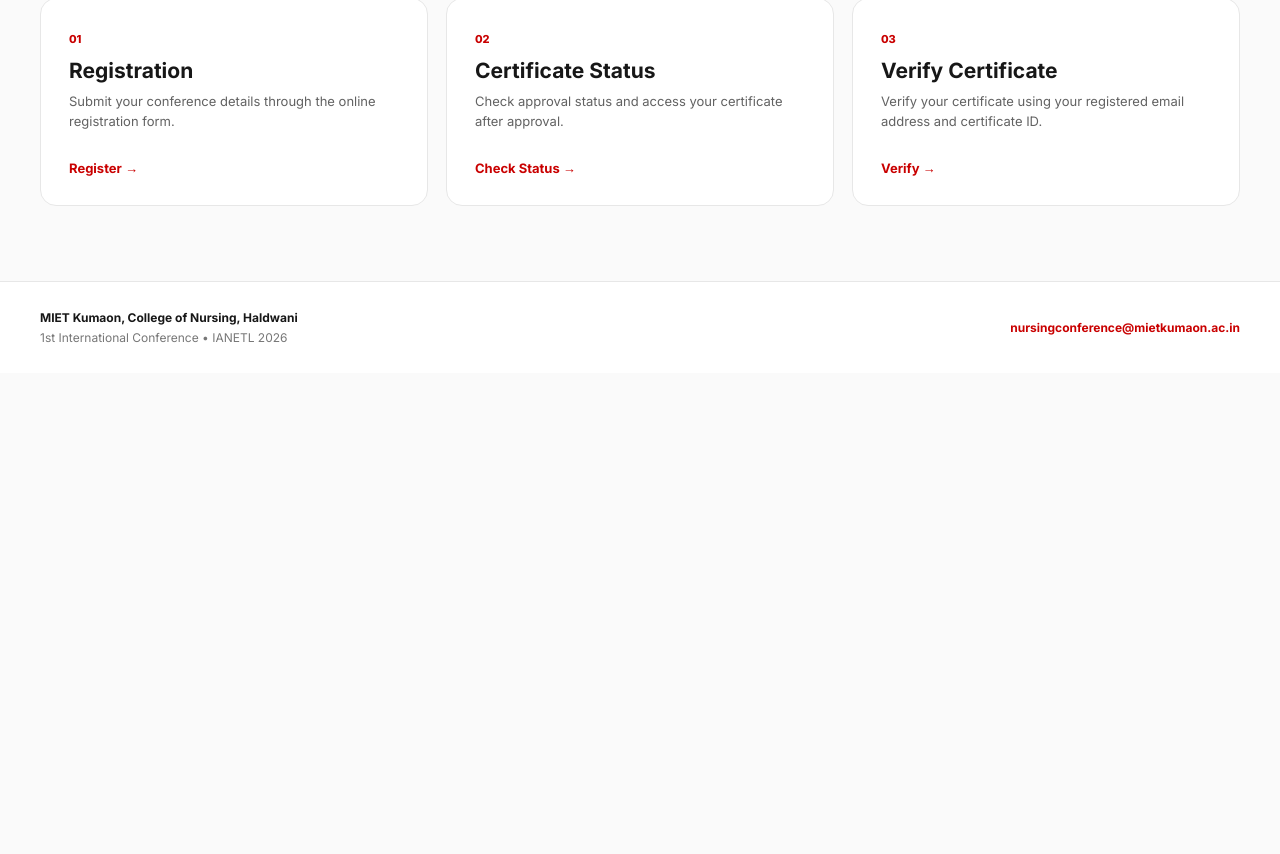
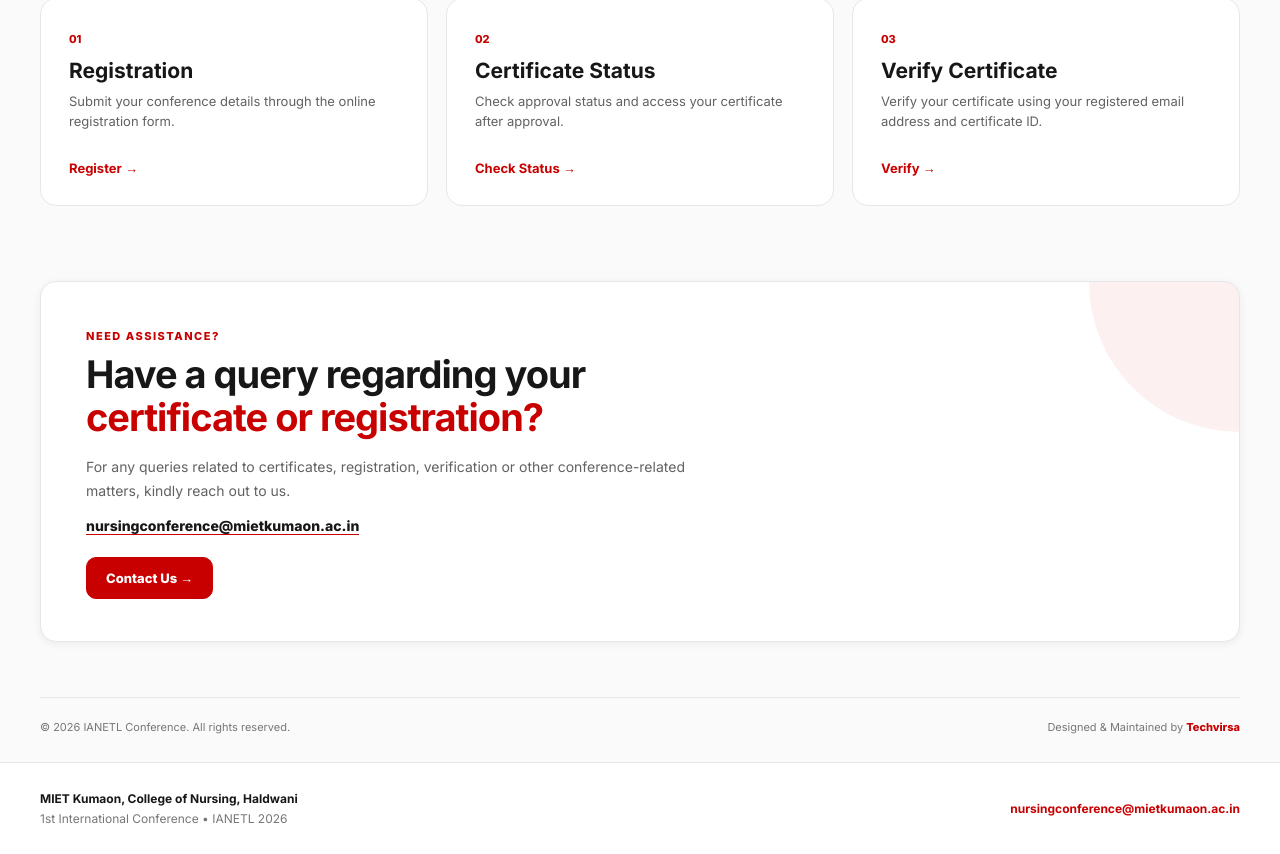
Before and after one commit to cssidhu0001/E-Certification-Portal_Client, a React (Vite) app: page / in a window 1280 px wide. Shown: the part 770-1624 px from the top of the page. Before the commit the page ends 1143 px from the top, so only its background shows below. Built offline with nearby package versions, Linux system fonts and the light colour scheme; no server answers.

Commit message:
Updated Home Page with contact us and desingned & maintained by

```diff
--- a/src/pages/Home.jsx
+++ b/src/pages/Home.jsx
@@ -76,7 +76,6 @@
           <strong>Check Status →</strong>
         </Link>
 
-        {/* MANUAL CERTIFICATE VERIFICATION */}
         <Link to="/verify" className={styles.card}>
           <span>03</span>
           <h2>Verify Certificate</h2>
@@ -87,6 +86,50 @@
           <strong>Verify →</strong>
         </Link>
       </section>
+
+      {/* QUERY / SUPPORT SECTION */}
+      <section className={styles.support}>
+        <div className={styles.supportContent}>
+          <span className={styles.supportLabel}>NEED ASSISTANCE?</span>
+
+          <h2>
+            Have a query regarding your
+            <span>certificate or registration?</span>
+          </h2>
+
+          <p>
+            For any queries related to certificates, registration, verification
+            or other conference-related matters, kindly reach out to us.
+          </p>
+
+          <a
+            href="mailto:nursingconference@mietkumaon.ac.in"
+            className={styles.email}
+          >
+            nursingconference@mietkumaon.ac.in
+          </a>
+
+          <Link to="/contact" className={styles.contactButton}>
+            Contact Us →
+          </Link>
+        </div>
+      </section>
+
+      {/* FOOTER CREDIT */}
+      <footer className={styles.footer}>
+        <span>© 2026 IANETL Conference. All rights reserved.</span>
+
+        <span className={styles.credit}>
+          Designed &amp; Maintained by{" "}
+          <a
+            href="https://charanjeetsinghsidhu.vercel.app/"
+            target="_blank"
+            rel="noopener noreferrer"
+          >
+            Techvirsa
+          </a>
+        </span>
+      </footer>
     </PageShell>
   );
 }
--- a/src/pages/Home.module.css
+++ b/src/pages/Home.module.css
@@ -171,6 +171,141 @@
   font-size: 13px;
 }
 
+
+/* =========================================
+   SUPPORT / QUERY SECTION
+   ========================================= */
+
+.support {
+  width: min(var(--container), calc(100% - 40px));
+  margin: 0 auto;
+  padding: 0 0 55px;
+}
+
+.supportContent {
+  position: relative;
+  overflow: hidden;
+  padding: 42px 45px;
+  border: 1px solid var(--border);
+  border-radius: var(--radius-lg);
+  background: var(--bg-primary);
+  box-shadow: var(--shadow-sm);
+}
+
+.supportContent::after {
+  content: "";
+  position: absolute;
+  top: 0;
+  right: 0;
+  width: 150px;
+  height: 150px;
+  border-radius: 0 0 0 100%;
+  background: var(--primary);
+  opacity: 0.06;
+}
+
+.supportLabel {
+  display: inline-block;
+  margin-bottom: 10px;
+  color: var(--primary);
+  font-size: 11px;
+  font-weight: 900;
+  letter-spacing: 1.5px;
+}
+
+.supportContent h2 {
+  max-width: 700px;
+  margin: 0;
+  font-size: clamp(25px, 3vw, 38px);
+  line-height: 1.15;
+  letter-spacing: -1px;
+}
+
+.supportContent h2 span {
+  display: block;
+  color: var(--primary);
+}
+
+.supportContent p {
+  max-width: 650px;
+  margin: 15px 0 12px;
+  color: var(--text-secondary);
+  font-size: 14px;
+  line-height: 1.7;
+}
+
+.email {
+  display: inline-block;
+  margin-bottom: 22px;
+  color: var(--text-primary);
+  font-size: 14px;
+  font-weight: 800;
+  text-decoration: none;
+  border-bottom: 1px solid var(--primary);
+  transition: var(--transition-fast);
+}
+
+.email:hover {
+  color: var(--primary);
+}
+
+.contactButton {
+  display: block;
+  width: fit-content;
+  padding: 12px 19px;
+  border: 1px solid var(--primary);
+  border-radius: var(--radius-md);
+  background: var(--primary);
+  color: white;
+  font-size: 13px;
+  font-weight: 800;
+  text-decoration: none;
+  transition: var(--transition-fast);
+}
+
+.contactButton:hover {
+  background: var(--primary-dark);
+}
+
+
+/* =========================================
+   FOOTER
+   ========================================= */
+
+.footer {
+  width: min(var(--container), calc(100% - 40px));
+  margin: 0 auto;
+  padding: 22px 0 28px;
+  border-top: 1px solid var(--border);
+  display: flex;
+  align-items: center;
+  justify-content: space-between;
+  gap: 20px;
+  color: var(--text-muted);
+  font-size: 11px;
+}
+
+.credit {
+  text-align: right;
+}
+
+.credit a {
+  color: var(--primary);
+  font-weight: 900;
+  text-decoration: none;
+  transition: var(--transition-fast);
+}
+
+.credit a:hover {
+  color: var(--primary-dark);
+  text-decoration: underline;
+}
+
+
+/* =========================================
+   TABLET
+   ========================================= */
+
 @media (max-width: 900px) {
   .hero {
     grid-template-columns: 1fr;
@@ -185,11 +320,22 @@
   .cards {
     grid-template-columns: 1fr;
   }
+
+  .supportContent {
+    padding: 35px;
+  }
 }
+
+
+/* =========================================
+   MOBILE
+   ========================================= */
 
 @media (max-width: 520px) {
   .hero,
-  .cards {
+  .cards,
+  .support,
+  .footer {
     width: min(100% - 24px, var(--container));
   }
 
@@ -213,4 +359,32 @@
     width: 100%;
     text-align: center;
   }
+
+  .support {
+    padding-bottom: 40px;
+  }
+
+  .supportContent {
+    padding: 28px 24px;
+  }
+
+  .supportContent h2 {
+    font-size: 27px;
+  }
+
+  .contactButton {
+    width: 100%;
+    text-align: center;
+  }
+
+  .footer {
+    flex-direction: column;
+    align-items: flex-start;
+    gap: 8px;
+    padding-bottom: 22px;
+  }
+
+  .credit {
+    text-align: left;
+  }
 }
```
